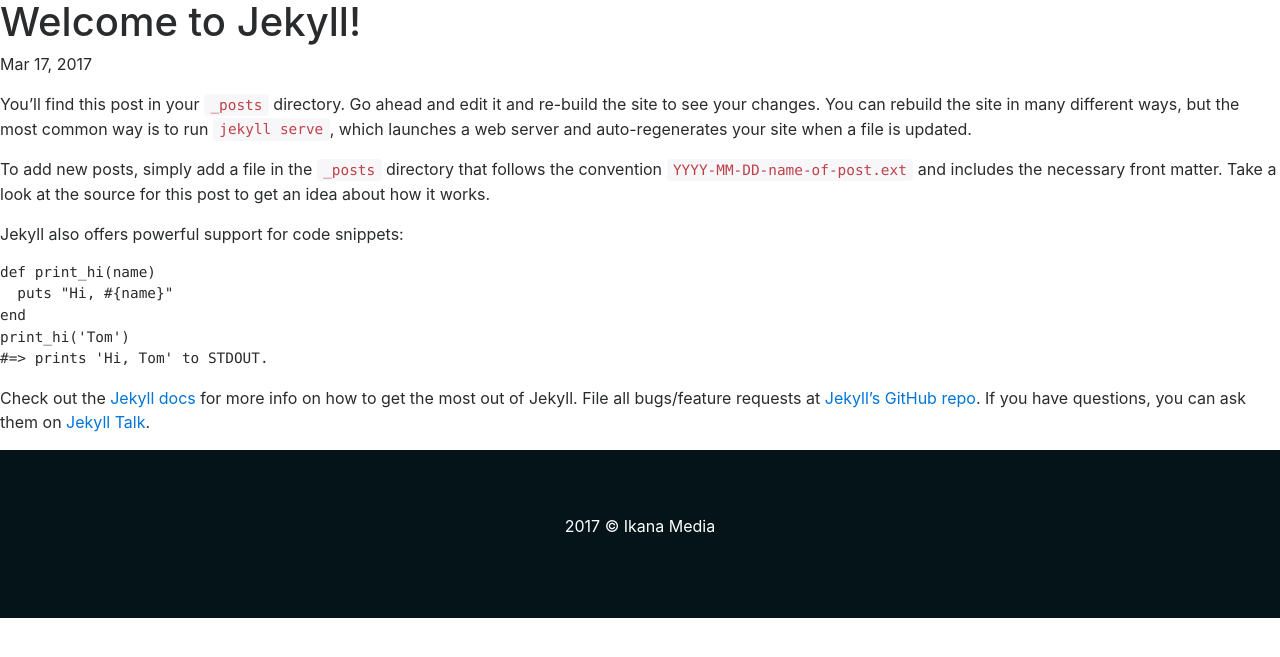
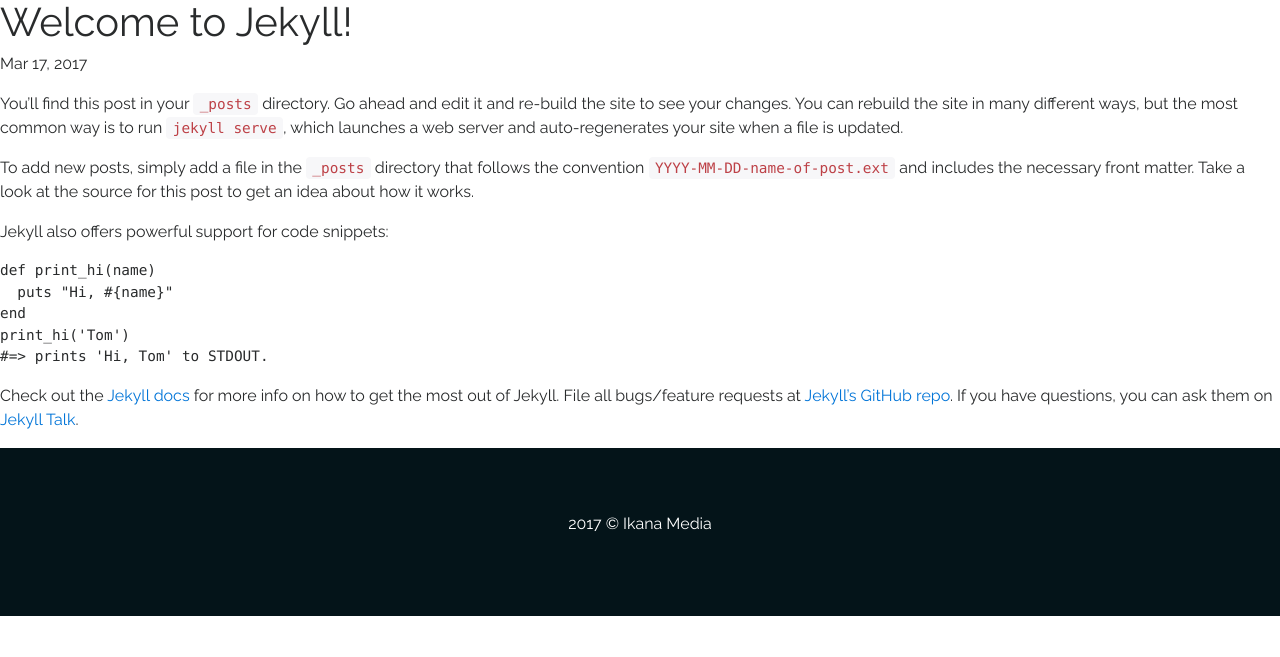
Before and after one commit to caseyg/takesallofus, a Jekyll site: the page built from _posts/2017-03-18-welcome-to-jekyll.markdown, in a window 1280 px wide. Shown: the top 657 px of the page. Built offline with Jekyll 4.4.1, drawn with Linux system fonts in a browser that asks for light colours; nearby versions of some CDN libraries; comment, search, counter and statistics services are not loaded.

Commit message:
Style tweaks

```diff
--- a/_includes/head.html
+++ b/_includes/head.html
@@ -13,6 +13,7 @@
   <script src="https://use.fontawesome.com/5450ef4433.js"></script>
   <script src="https://cdnjs.cloudflare.com/ajax/libs/fitvids/1.1.0/jquery.fitvids.min.js"></script>
 
+  <link href="https://fonts.googleapis.com/css?family=Raleway" rel="stylesheet">
   <link rel="stylesheet" href="{{ "/assets/main.css" | relative_url }}">
   <link rel="canonical" href="{{ page.url | replace:'index.html','' | absolute_url }}">
   <link rel="alternate" type="application/rss+xml" title="{{ site.title | escape }}" href="{{ "/feed.xml" | relative_url }}">
--- a/_layouts/home.html
+++ b/_layouts/home.html
@@ -5,7 +5,7 @@
 <div id="unseen-enemy" class="jumbotron jumbotron-fluid bg-teal--dark light text-center mb-0">
   <div class="container">
       <p>It Takes All of Us Presents</p>
-      <h1>{{ page.film.title }}</h1>
+      <h1 class="text-hide">{{ page.film.title }}</h1>
       <div class="lead">{{ page.film.description | markdownify }}</div>
       <hr>
       {% include partners.html loop=page.mediapartners %}
@@ -17,7 +17,7 @@
 <div id="content" class="jumbotron jumbotron-fluid bg-teal--dark light text-center mb-0">
   <div class="container">
       <div class="row">
-        <div class="col-xs-12 col-sm-10 offset-sm-1 col-md-8 offset-md-2 col-lg-6 offset-lg-3">{{ content }}</div>
+        <div class="col-xs-12 col-sm-10 offset-sm-1 col-md-10 offset-md-1 col-lg-8 offset-lg-2">{{ content }}</div>
       </div>
   </div>
 </div>
--- a/assets/main.scss
+++ b/assets/main.scss
@@ -47,3 +47,18 @@
   background-image: url('/assets/map.png');
   background-size: cover;
 }
+
+body {
+  font-family: Raleway;
+}
+
+#unseen-enemy h1 {
+  background-image: url('/assets/unseenenemy.png');
+  background-size: contain;
+  background-repeat: none;
+  background-position: center;
+  margin: auto;
+  width: 700px;
+  height: 96px;
+  max-width: 100%;
+}
```
Also changed, not shown: assets/unseenenemy.png (added).
